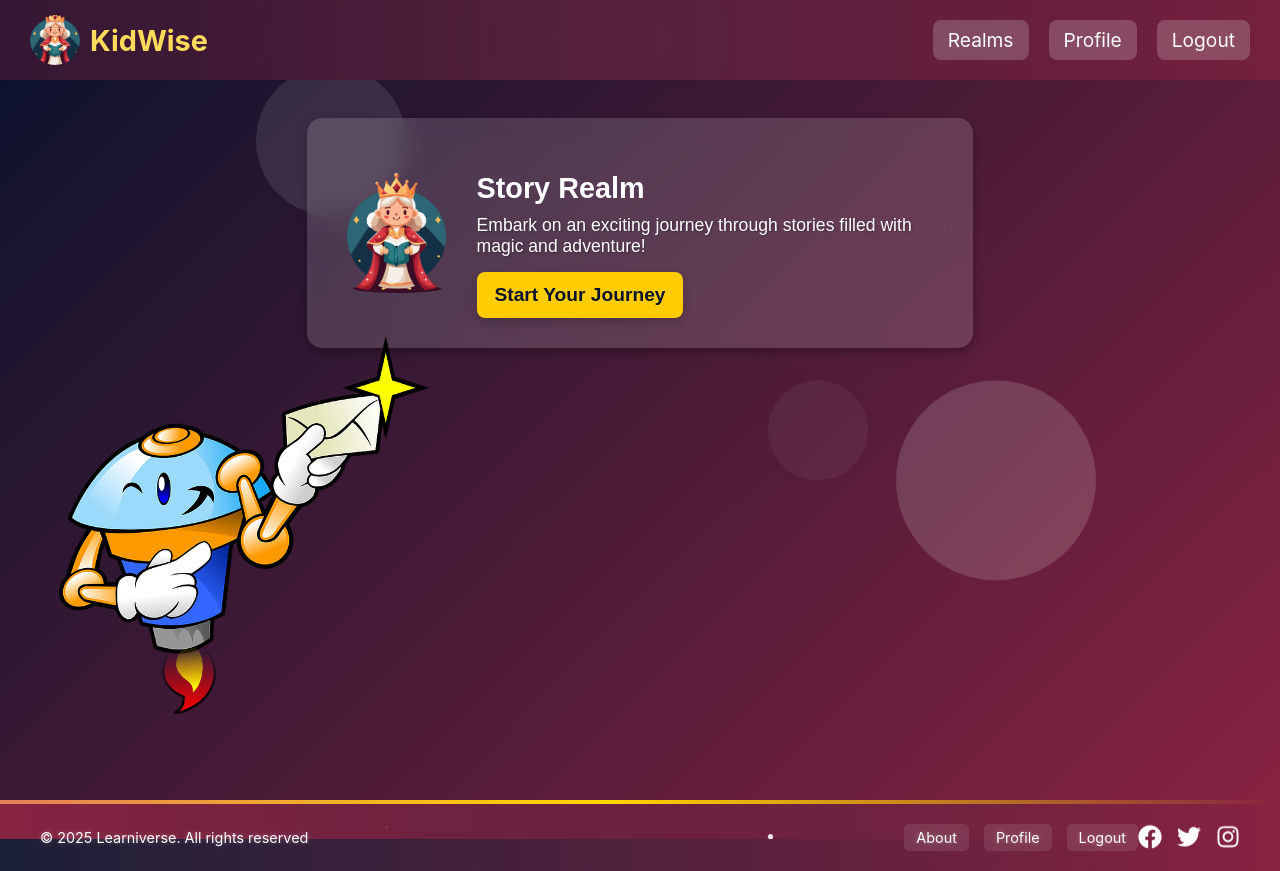
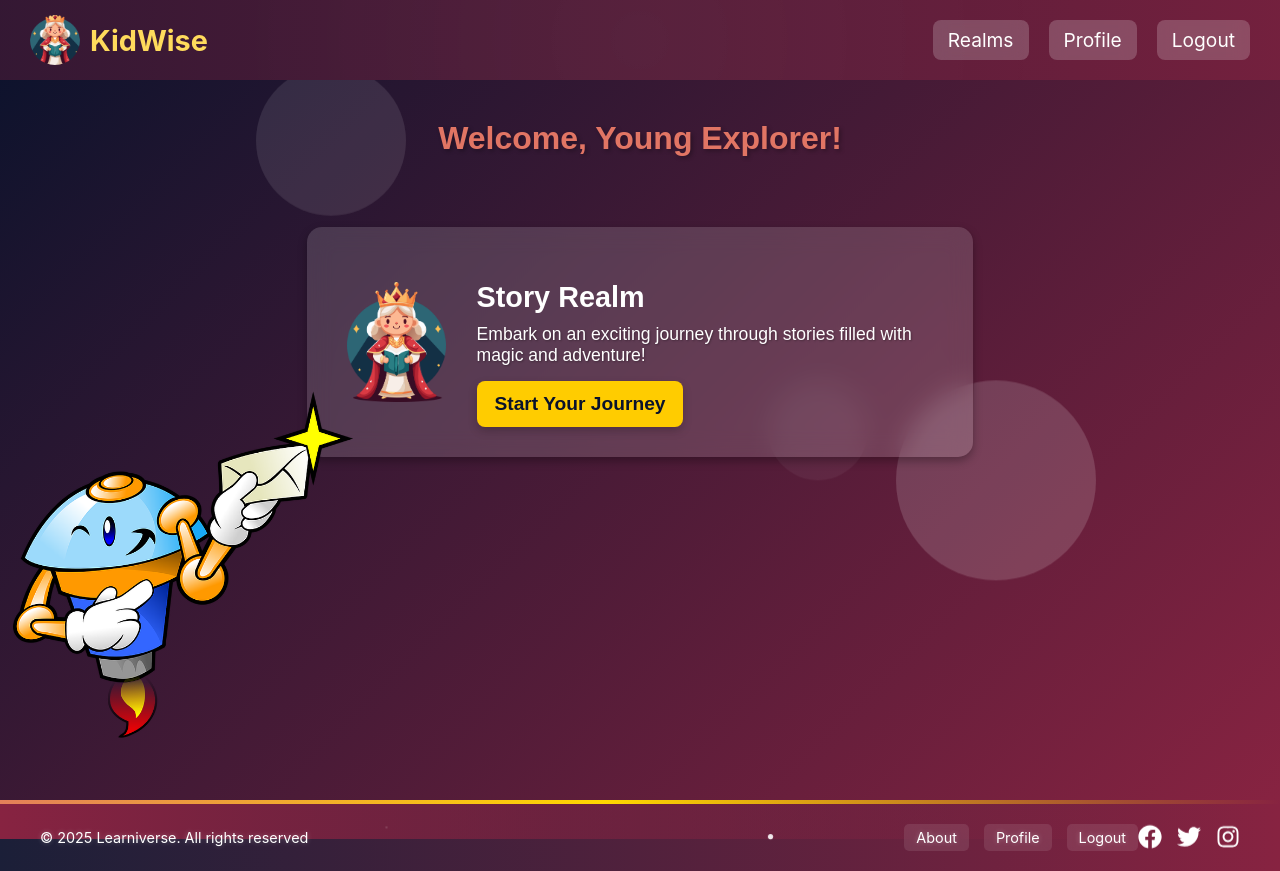
Before and after one commit to xitikx/KidWise, a React (Create React App) app in the folder frontend/kidwise-ui/: page /home in a window 1280 px wide. Built offline with nearby package versions, Linux system fonts and the light colour scheme.

Commit message:
Modified Home Page0

```diff
--- a/frontend/kidwise-ui/src/styles/HomePage.css
+++ b/frontend/kidwise-ui/src/styles/HomePage.css
@@ -29,7 +29,9 @@
 
 .main-content h1 {
     font-size: 2rem;
-    margin-bottom: 20px;
+    /* margin-bottom: 20px; */
+    margin-top: 100px;
+    z-index: 10;
 }
 
 /* Realm Modal */
@@ -45,6 +47,8 @@
     box-shadow: 0px 4px 10px rgba(0, 0, 0, 0.3);
     justify-content: space-between;
     gap: 20px; /* Add spacing between image and content */
+    margin-top: 30px;
+    margin-bottom: auto;
 }
 
 /* Wizard Image in Modal */
@@ -127,9 +131,9 @@
   }
 
   .character-9 {
-    bottom: 10%;
-    left: 4.6%;
-    width: 370px;
+    bottom: 7%;
+    left: 1%;
+    width: 340px;
   }
 /* Floating Effect */
 @keyframes float {
```
